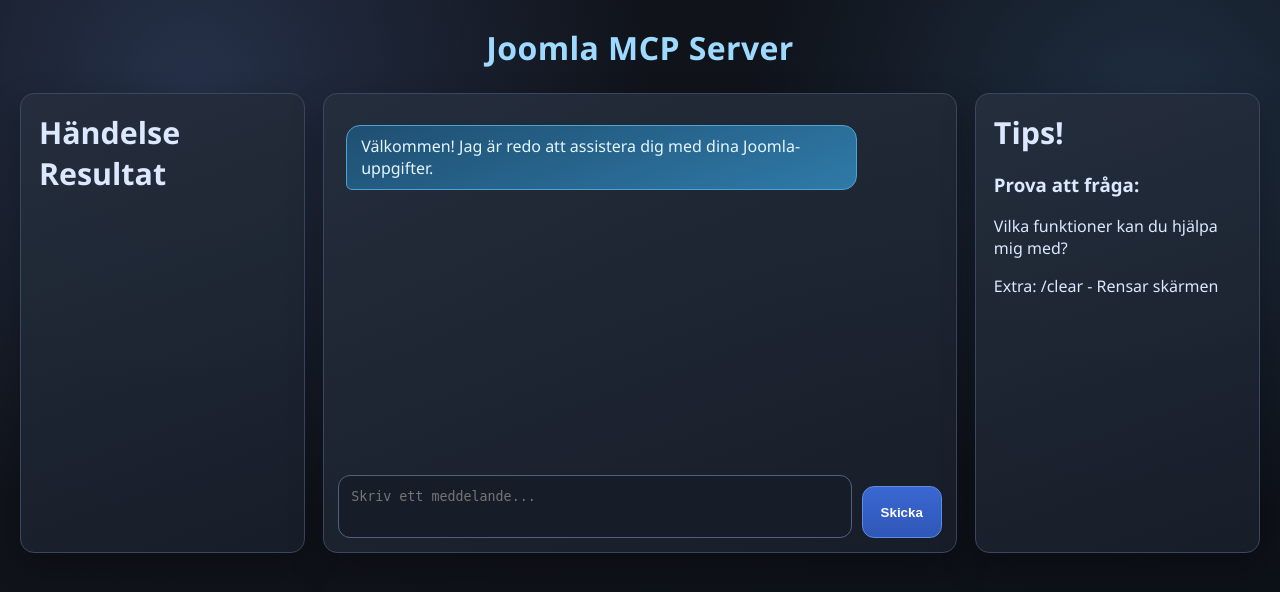
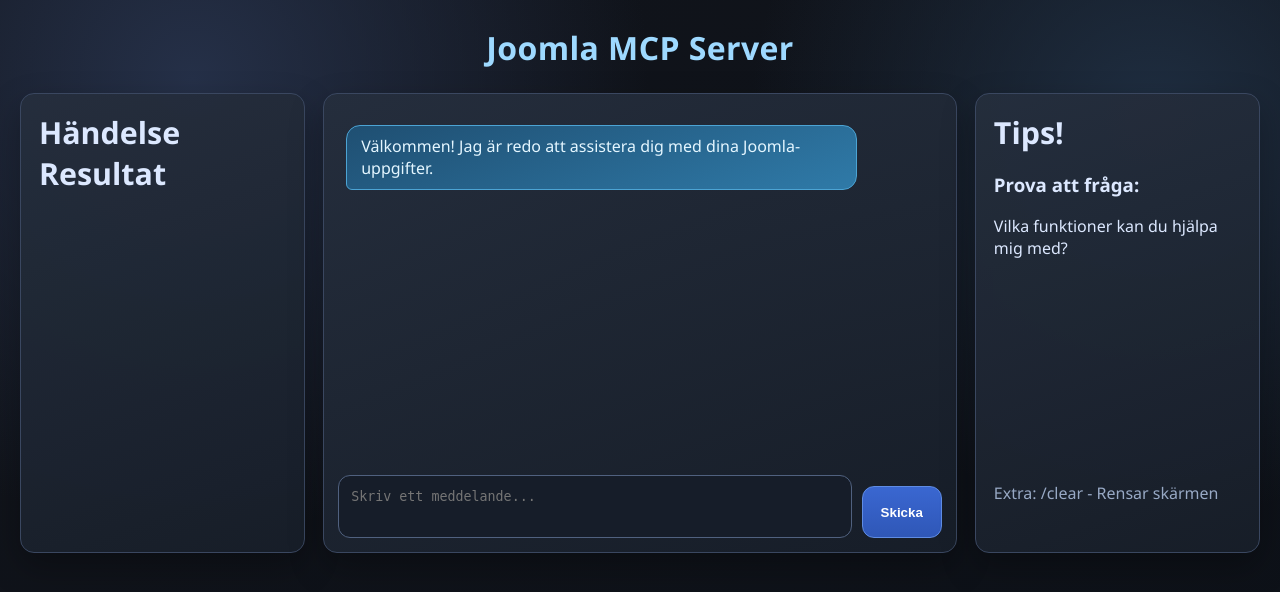
Before and after one commit to kimpabooy/Joomla_MCP_Server, a FastAPI app: page / in a window 1280 px wide. Shown: the top 592 px of the page. Run offline with FastAPI, Linux system fonts and the light colour scheme; parts of the project's set-up code (start-up, migrations or seed data) failed here and were passed over.

Commit message:
Update styles for endpoints box and message links for improved visibility

```diff
--- a/static/style.css
+++ b/static/style.css
@@ -98,6 +98,11 @@
 #endpoints-box {
     padding: 18px;
     min-height: 460px;
+}
+
+#endpoints-box p {
+    margin-top: 90%;
+    color: var(--muted);
 }
 
 #response-box h2,
@@ -249,6 +254,9 @@
 .msg-text li {
     margin-bottom: 4px;
     line-height: 1.4;
+}
+.msg-text a {
+    color: #e4f6ff;
 }
 .msg-text strong {
     color: #fff;
```
